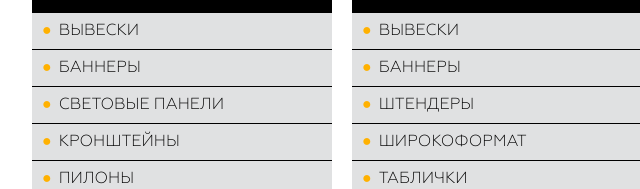
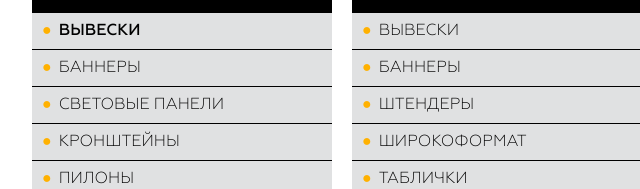
Before and after one commit to Dubsta-Bubsta/pro-vyvesky, a plain HTML site: page index.html in a window 1280 px wide. In both pictures the pointer is over the item 320 px from the left and 4395 px from the top of the page. Shown: the part 4365-4554 px from the top of the page, 138-778 px from the left. Drawn offline with nearby package versions, Linux system fonts and the light colour scheme.

Commit message:
Update index.css

```diff
--- a/css/index.css
+++ b/css/index.css
@@ -372,6 +372,10 @@
   font-family: Geometria Light;
 }
 
+.theme-services-block__list .list__element .element__info .info__element:hover {
+  font-family: Geometria Medium;
+}
+
 .theme-services-block__list .list__element .element__info .info__element::before {
   content: "\25CF";
   padding-right: 7px;
```
